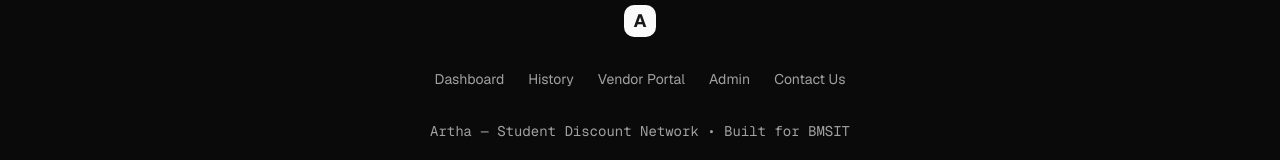
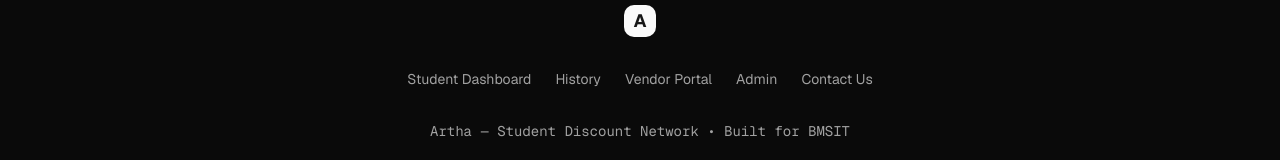
Before and after one commit to mohammedtalha15/smart-card, a Next.js app: page /dashboard in a window 1280 px wide. Shown: the part 679-839 px from the top of the page. Built offline with nearby package versions, Linux system fonts and the light colour scheme; no server answers; the database is empty.

Commit message:
content: update footer dashboard link text

```diff
--- a/src/components/layout/footer.tsx
+++ b/src/components/layout/footer.tsx
@@ -2,7 +2,7 @@ import Link from 'next/link';
 import React from 'react';
 
 const links = [
-  { title: 'Dashboard', href: '/dashboard' },
+  { title: 'Student Dashboard', href: '/dashboard' },
   { title: 'History', href: '/history' },
   { title: 'Vendor Portal', href: '/vendor-portal' },
   { title: 'Admin', href: '/admin' },
```
